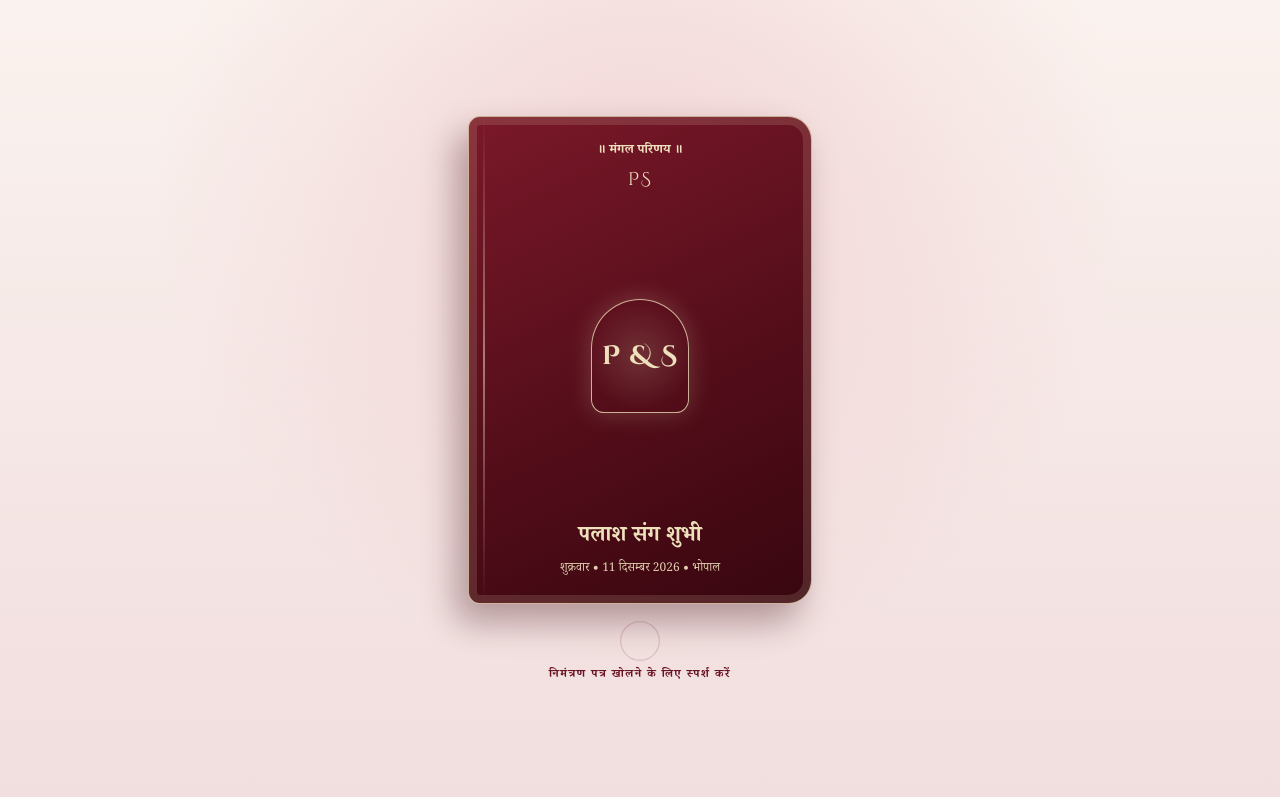
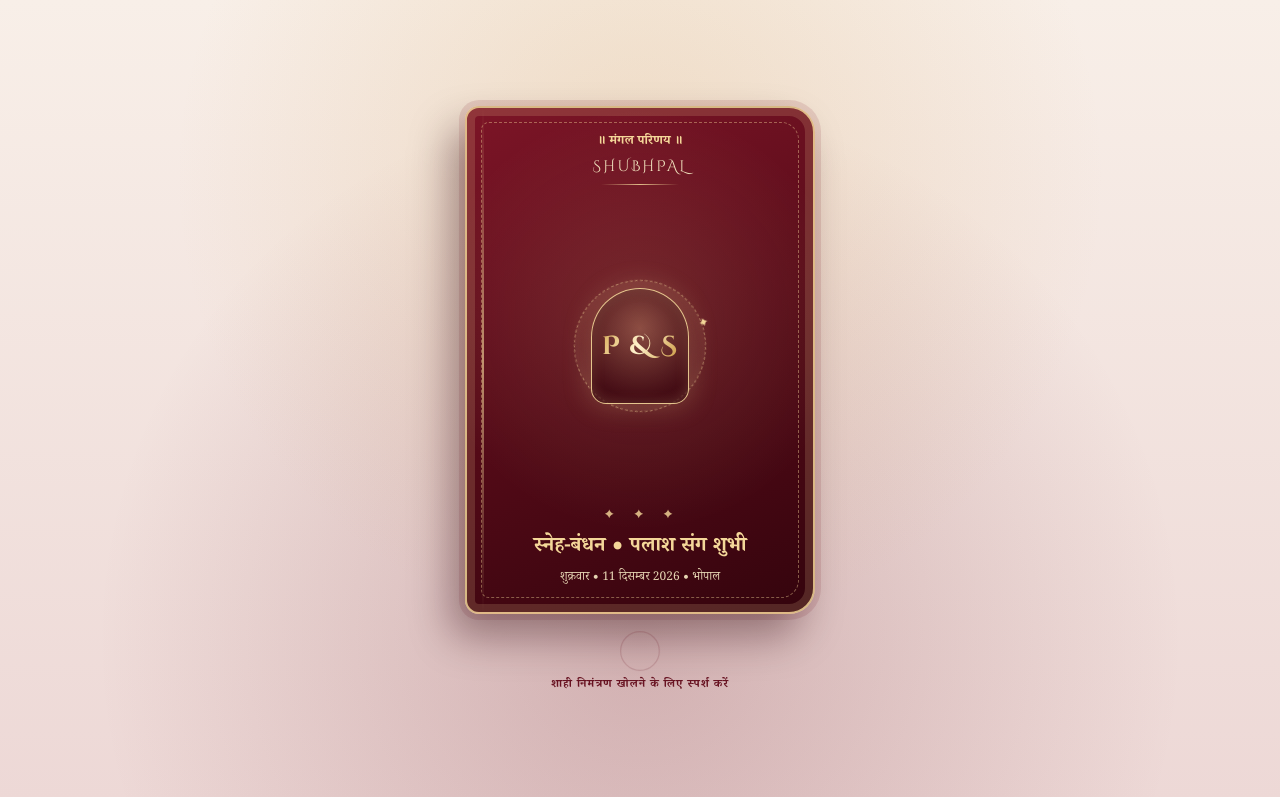
Before and after one commit to devyanshtiwari009-create/Wedding, a plain HTML site: page index.html in a window 1280 px wide. Shown: the top 797 px of the page. Drawn offline with Linux system fonts and the light colour scheme.

Commit message:
Update index.html

```diff
--- a/index.html
+++ b/index.html
@@ -3,7 +3,7 @@
 <head>
   <meta charset="UTF-8" />
   <meta name="viewport" content="width=device-width, initial-scale=1.0" />
-  <title>पलाश संग शुभी — 11 दिसम्बर 2026</title>
+  <title>स्नेह-बंधन • पलाश संग शुभी</title>
   <link rel="preconnect" href="https://fonts.googleapis.com">
   <link rel="preconnect" href="https://fonts.gstatic.com" crossorigin>
   <link href="https://fonts.googleapis.com/css2?family=Cinzel+Decorative:wght@400;600;700&family=Cormorant+Garamond:ital,wght@0,400;0,600;1,400;1,600&family=Noto+Serif+Devanagari:wght@400;500;600;700&family=Plus+Jakarta+Sans:wght@400;500;600&display=swap" rel="stylesheet">
@@ -14,6 +14,7 @@
       --maroon: #681322;
       --maroon-dark: #3d0711;
       --gold: #bc8e46;
+      --gold-bright: #f4d799;
       --gold-soft: #efe0bc;
       --ink: #291518;
       --muted: #72575b;
@@ -97,14 +98,6 @@
       font-weight: 700;
     }
 
-    .hi {
-      font-family: 'Noto Serif Devanagari', serif;
-    }
-
-    .serif {
-      font-family: 'Cormorant Garamond', 'Noto Serif Devanagari', serif;
-    }
-
     .display {
       font-family: 'Cinzel Decorative', 'Cormorant Garamond', serif;
     }
@@ -135,7 +128,7 @@
       100% { transform: translateY(112vh) rotate(330deg); opacity: 0; }
     }
 
-    /* Book Cover Intro */
+    /* Royal Velvet Book Cover Intro */
     #book-cover {
       position: fixed;
       inset: 0;
@@ -146,13 +139,14 @@
       justify-content: center;
       padding: 24px;
       background:
-        radial-gradient(circle at 50% 24%, rgba(229, 165, 174, 0.34), transparent 55%),
-        linear-gradient(180deg, #faf2ee 0%, #f1dede 100%);
-      transition: transform 0.85s cubic-bezier(0.22, 1, 0.36, 1), opacity 0.65s ease;
+        radial-gradient(circle at 50% 22%, rgba(212, 163, 89, 0.24), transparent 52%),
+        radial-gradient(circle at 50% 80%, rgba(104, 19, 34, 0.22), transparent 60%),
+        linear-gradient(180deg, #f8efe8 0%, #edd8d6 100%);
+      transition: transform 0.9s cubic-bezier(0.22, 1, 0.36, 1), opacity 0.7s ease;
     }
 
     #book-cover.open {
-      transform: perspective(1500px) rotateY(-85deg);
+      transform: perspective(1600px) rotateY(-88deg);
       transform-origin: left center;
       opacity: 0;
       pointer-events: none;
@@ -160,44 +154,131 @@
 
     .book-cover-card {
       width: 100%;
-      max-width: 344px;
-      aspect-ratio: 3 / 4.25;
-      border-radius: 12px 24px 24px 12px;
-      background: linear-gradient(155deg, #7a1829 0%, #520d19 58%, #38060f 100%);
-      border: 1.5px solid rgba(239, 224, 188, 0.78);
+      max-width: 350px;
+      aspect-ratio: 3 / 4.35;
+      border-radius: 14px 26px 26px 14px;
+      background:
+        radial-gradient(circle at 50% 42%, rgba(244, 215, 153, 0.14), transparent 62%),
+        linear-gradient(158deg, #7d1527 0%, #530a17 55%, #34040d 100%);
+      border: 2px solid rgba(244, 215, 153, 0.85);
       box-shadow:
-        -12px 18px 34px rgba(56, 6, 15, 0.34),
-        inset 0 0 0 8px rgba(239, 224, 188, 0.14);
+        -14px 22px 42px rgba(45, 4, 12, 0.4),
+        0 0 0 6px rgba(125, 21, 39, 0.12),
+        inset 0 0 0 8px rgba(244, 215, 153, 0.16);
       padding: 24px 20px;
       display: flex;
       flex-direction: column;
       align-items: center;
       justify-content: space-between;
       text-align: center;
-      color: var(--gold-soft);
+      color: var(--gold-bright);
       position: relative;
       cursor: pointer;
-    }
-
+      overflow: hidden;
+    }
+
+    /* Spine & Inner Gold Filigree */
     .book-cover-card::before {
       content: "";
       position: absolute;
-      left: 14px;
+      left: 15px;
       top: 0;
       bottom: 0;
       width: 2px;
-      background: linear-gradient(180deg, transparent, rgba(239, 224, 188, 0.52), transparent);
-    }
-
-    .monogram-arch {
-      width: 98px;
-      height: 114px;
-      border-radius: 52px 52px 14px 14px;
-      border: 1.3px solid rgba(239, 224, 188, 0.78);
-      background: radial-gradient(circle, rgba(239, 224, 188, 0.16), transparent 74%);
+      background: linear-gradient(180deg, transparent, rgba(244, 215, 153, 0.65), transparent);
+    }
+
+    .book-cover-card::after {
+      content: "";
+      position: absolute;
+      inset: 14px;
+      border-radius: 8px 18px 18px 8px;
+      border: 1px dashed rgba(244, 215, 153, 0.42);
+      pointer-events: none;
+    }
+
+    .cover-top-crest {
+      position: relative;
+      z-index: 2;
+    }
+
+    .cover-crest-line {
+      width: 78px;
+      height: 1px;
+      margin: 7px auto 0;
+      background: linear-gradient(90deg, transparent, rgba(244, 215, 153, 0.85), transparent);
+    }
+
+    /* Arch Jharokha + Rotating Gold Mandala */
+    .monogram-stage {
+      position: relative;
+      width: 136px;
+      height: 148px;
       display: grid;
       place-items: center;
-      box-shadow: 0 0 24px rgba(239, 224, 188, 0.22);
+      z-index: 2;
+    }
+
+    .gold-mandala-ring {
+      position: absolute;
+      width: 132px;
+      height: 132px;
+      border-radius: 50%;
+      border: 1px dashed rgba(244, 215, 153, 0.52);
+      box-shadow: inset 0 0 18px rgba(244, 215, 153, 0.14);
+      animation: slowMandalaSpin 26s linear infinite;
+    }
+
+    .gold-mandala-ring::before {
+      content: "✦";
+      position: absolute;
+      top: -9px;
+      left: 50%;
+      transform: translateX(-50%);
+      font-size: 11px;
+      color: var(--gold-bright);
+    }
+
+    @keyframes slowMandalaSpin {
+      from { transform: rotate(0deg); }
+      to { transform: rotate(360deg); }
+    }
+
+    .monogram-arch {
+      position: relative;
+      width: 98px;
+      height: 116px;
+      border-radius: 52px 52px 16px 16px;
+      border: 1.5px solid rgba(244, 215, 153, 0.9);
+      background:
+        radial-gradient(circle at 50% 35%, rgba(244, 215, 153, 0.22), rgba(52, 4, 13, 0.65) 78%);
+      display: grid;
+      place-items: center;
+      box-shadow:
+        0 0 28px rgba(244, 215, 153, 0.25),
+        inset 0 0 14px rgba(244, 215, 153, 0.16);
+    }
+
+    .ps-shimmer-text {
+      background: linear-gradient(120deg, #d8aa56 0%, #fff2cc 48%, #c9943b 100%);
+      -webkit-background-clip: text;
+      background-clip: text;
+      color: transparent;
+      font-size: 1.62rem;
+      font-weight: 700;
+      letter-spacing: 0.05em;
+    }
+
+    .cover-bottom-box {
+      position: relative;
+      z-index: 2;
+    }
+
+    .cover-ornament {
+      font-size: 12px;
+      letter-spacing: 0.22em;
+      color: rgba(244, 215, 153, 0.82);
+      margin-bottom: 4px;
     }
 
     .tap-open-trigger {
@@ -208,7 +289,7 @@
       gap: 8px;
       color: var(--maroon);
       font-size: 11.5px;
-      letter-spacing: 0.12em;
+      letter-spacing: 0.08em;
       font-weight: 700;
       cursor: pointer;
     }
@@ -240,22 +321,36 @@
       display: flex;
       justify-content: space-between;
       align-items: center;
+      gap: 8px;
       padding: 4px 2px 12px;
-      font-size: 12.5px;
+      font-size: 12px;
       color: var(--muted);
       font-weight: 600;
     }
 
-    .cover-btn {
+    .header-actions {
+      display: flex;
+      align-items: center;
+      gap: 6px;
+    }
+
+    .pill-btn {
       background: var(--surface);
       border: 1px solid rgba(188, 142, 70, 0.5);
       color: var(--maroon);
-      padding: 5px 13px;
+      padding: 5px 11px;
       border-radius: 999px;
-      font-size: 11.5px;
+      font-size: 11px;
       font-weight: 700;
       cursor: pointer;
       font-family: inherit;
+      white-space: nowrap;
+    }
+
+    .pill-btn.active-music {
+      background: linear-gradient(135deg, #7a1829, #4d0b17);
+      color: #fff7e6;
+      border-color: transparent;
     }
 
     /* Royal Arch Hero */
@@ -347,7 +442,6 @@
       font-size: 12px;
       font-weight: 700;
       color: var(--gold);
-      letter-spacing: 0.05em;
     }
 
     .front-preshak-names {
@@ -967,21 +1061,26 @@
 
   <div class="petals" id="petals"></div>
 
-  <!-- Royal Cover -->
+  <!-- Royal Velvet Book Cover -->
   <div id="book-cover">
     <div class="book-cover-card" onclick="openCardInvite()">
-      <div>
-        <div style="font-size: 13px; font-weight: 600;">॥ मंगल परिणय ॥</div>
-        <div class="display" style="font-size: 1.15rem; margin-top: 6px; letter-spacing: 0.08em;">PS</div>
-      </div>
-
-      <div class="monogram-arch">
-        <span class="display" style="font-size: 1.65rem; font-weight: 700; letter-spacing: 0.04em;">P &amp; S</span>
-      </div>
-
-      <div>
-        <div style="font-size: 1.35rem; font-weight: 700;">पलाश संग शुभी</div>
-        <div style="font-size: 12px; opacity: 0.92; margin-top: 4px;">
+      <div class="cover-top-crest">
+        <div style="font-size: 13px; font-weight: 700;">॥ मंगल परिणय ॥</div>
+        <div class="display" style="font-size: 0.95rem; margin-top: 4px; letter-spacing: 0.14em; color: var(--gold-soft);">SHUBHPAL</div>
+        <div class="cover-crest-line"></div>
+      </div>
+
+      <div class="monogram-stage">
+        <div class="gold-mandala-ring"></div>
+        <div class="monogram-arch">
+          <span class="display ps-shimmer-text">P &amp; S</span>
+        </div>
+      </div>
+
+      <div class="cover-bottom-box">
+        <div class="cover-ornament">✦ &nbsp; ✦ &nbsp; ✦</div>
+        <div style="font-size: 1.28rem; font-weight: 700;">स्नेह-बंधन • पलाश संग शुभी</div>
+        <div style="font-size: 12px; color: var(--gold-soft); opacity: 0.95; margin-top: 4px;">
           शुक्रवार • 11 दिसम्बर 2026 • भोपाल
         </div>
       </div>
@@ -989,14 +1088,17 @@
 
     <div class="tap-open-trigger" onclick="openCardInvite()">
       <span class="tap-pulse-ring"></span>
-      <span>निमंत्रण पत्र खोलने के लिए स्पर्श करें</span>
+      <span>शाही निमंत्रण खोलने के लिए स्पर्श करें</span>
     </div>
   </div>
 
   <main class="invite-container">
     <div class="top-header-bar">
       <span>॥ श्री गणेशाय नमः ॥</span>
-      <button type="button" class="cover-btn" onclick="showCardCover()">आवरण देखें</button>
+      <div class="header-actions">
+        <button type="button" class="pill-btn" id="music-toggle-btn" onclick="toggleSoftDhun()">🎵 संगीत: बंद</button>
+        <button type="button" class="pill-btn" onclick="showCardCover()">आवरण देखें</button>
+      </div>
     </div>
 
     <!-- Arch Hero + Front Page Preshak -->
@@ -1006,7 +1108,7 @@
         वक्रतुण्ड महाकाय सूर्यकोटि समप्रभ।<br>
         निर्विघ्नं कुरु मे देव सर्वकार्येषु सर्वदा॥
       </div>
-      <div class="mangal-tag">॥ मंगल परिणय • शुभ विवाह ॥</div>
+      <div class="mangal-tag">॥ स्नेह-बंधन • मंगल परिणय ॥</div>
       <h1 class="hero-couple-hi">
         पलाश
         <span class="hero-amp">संग</span>
@@ -1415,8 +1517,95 @@
       festContainer.appendChild(card);
     });
 
+    /* Soft Royal Wedding Instrumental Melody (Web Audio API) */
+    let audioCtx = null;
+    let dhunTimer = null;
+    let isDhunPlaying = false;
+    let noteStep = 0;
+
+    const softMelody = [293.66, 329.63, 392.00, 440.00, 392.00, 329.63, 293.66, 220.00];
+
+    function playSoftTone(freq) {
+      if (!audioCtx) return;
+      const now = audioCtx.currentTime;
+      const osc = audioCtx.createOscillator();
+      const subOsc = audioCtx.createOscillator();
+      const gain = audioCtx.createGain();
+
+      osc.type = "sine";
+      osc.frequency.setValueAtTime(freq, now);
+
+      subOsc.type = "triangle";
+      subOsc.frequency.setValueAtTime(freq * 0.5, now);
+
+      gain.gain.setValueAtTime(0.0001, now);
+      gain.gain.exponentialRampToValueAtTime(0.032, now + 0.18);
+      gain.gain.exponentialRampToValueAtTime(0.0001, now + 1.45);
+
+      osc.connect(gain);
+      subOsc.connect(gain);
+      gain.connect(audioCtx.destination);
+
+      osc.start(now);
+      subOsc.start(now);
+      osc.stop(now + 1.5);
+      subOsc.stop(now + 1.5);
+    }
+
+    function startSoftDhun() {
+      const AudioContextClass = window.AudioContext || window.webkitAudioContext;
+      if (!AudioContextClass) return;
+      if (!audioCtx) {
+        audioCtx = new AudioContextClass();
+      }
+      if (audioCtx.state === "suspended") {
+        audioCtx.resume();
+      }
+      if (isDhunPlaying) return;
+      isDhunPlaying = true;
+      updateMusicButton();
+      playSoftTone(softMelody[noteStep % softMelody.length]);
+      noteStep++;
+      dhunTimer = setInterval(() => {
+        playSoftTone(softMelody[noteStep % softMelody.length]);
+        noteStep++;
+      }, 1550);
+    }
+
+    function stopSoftDhun() {
+      isDhunPlaying = false;
+      if (dhunTimer) {
+        clearInterval(dhunTimer);
+        dhunTimer = null;
+      }
+      updateMusicButton();
+    }
+
+    function toggleSoftDhun() {
+      if (isDhunPlaying) {
+        stopSoftDhun();
+        showToastMsg("संगीत बंद कर दिया गया");
+      } else {
+        startSoftDhun();
+        showToastMsg("मधुर वाद्य धुन शुरू हुई");
+      }
+    }
+
+    function updateMusicButton() {
+      const btn = document.getElementById("music-toggle-btn");
+      if (!btn) return;
+      if (isDhunPlaying) {
+        btn.textContent = "🎵 संगीत: चालू";
+        btn.classList.add("active-music");
+      } else {
+        btn.textContent = "🎵 संगीत: बंद";
+        btn.classList.remove("active-music");
+      }
+    }
+
     function openCardInvite() {
       document.getElementById("book-cover").classList.add("open");
+      startSoftDhun();
     }
 
     function showCardCover() {
@@ -1450,7 +1639,7 @@
         "BEGIN:VEVENT",
         "DTSTART:20261211T173000Z",
         "DTEND:20261211T203000Z",
-        "SUMMARY:पलाश संग शुभी — मंगल फेरे",
+        "SUMMARY:स्नेह-बंधन • पलाश संग शुभी — मंगल फेरे",
         "LOCATION:होटल प्राइड इनसेंट, VIP रोड, भोपाल (23.261740, 77.371996)",
         "END:VEVENT",
         "END:VCALENDAR"
@@ -1458,7 +1647,7 @@
       const blob = new Blob([icsData], { type: "text/calendar;charset=utf-8" });
       const link = document.createElement("a");
       link.href = URL.createObjectURL(blob);
-      link.download = "Palash-weds-Shubhi-2026.ics";
+      link.download = "Sneh-Bandhan-Palash-Shubhi-2026.ics";
       link.click();
       showToastMsg("कैलेंडर रिमाइंडर सेव हो गया");
     }
```
